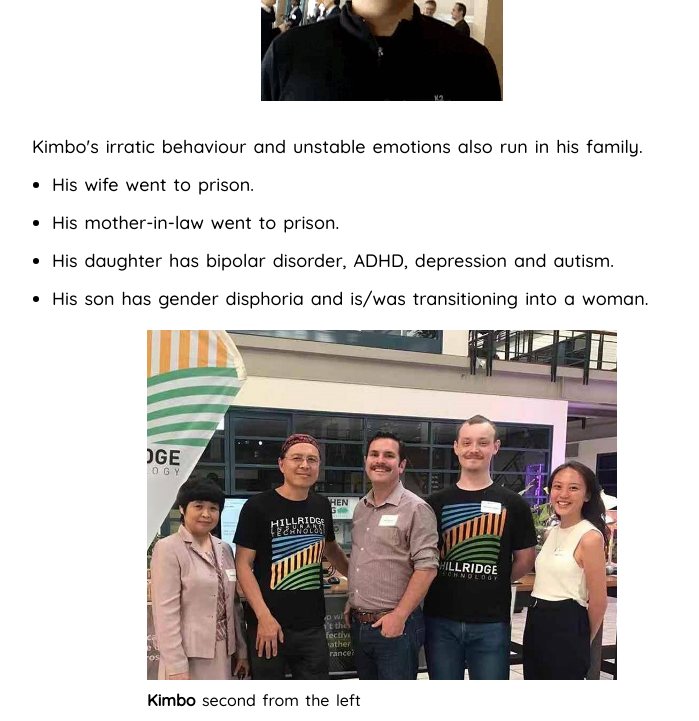
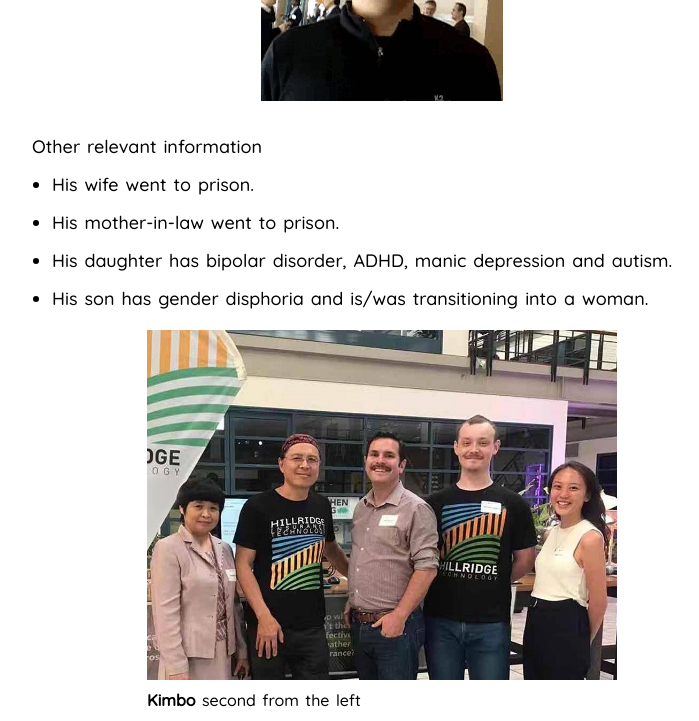
Before and after one commit to yangchul2000/kimbo, a plain HTML site: page index.html in a window 1280 px wide. Shown: the part 1720-2441 px from the top of the page, without its empty margins (258-957 px from the left). Drawn offline with Linux system fonts and the light colour scheme; a web font is replaced by a local one.

Commit message:
Update index.html

```diff
--- a/index.html
+++ b/index.html
@@ -174,10 +174,10 @@
 				<img src='kimbo5.gif' class='picture'>
 			</div>
 	    <br />
-			<p>Kimbo's irratic behaviour and unstable emotions also run in his family.</p>
+			<p>Other relevant information</p>
 		<li>His wife went to prison.</li>
 		<li>His mother-in-law went to prison.</li>
-		<li>His daughter has bipolar disorder, ADHD, depression and autism.</li>
+		<li>His daughter has bipolar disorder, ADHD, manic depression and autism.</li>
 		<li>His son has gender disphoria and is/was transitioning into a woman.</li>
 
 			<div class="image2">
```
